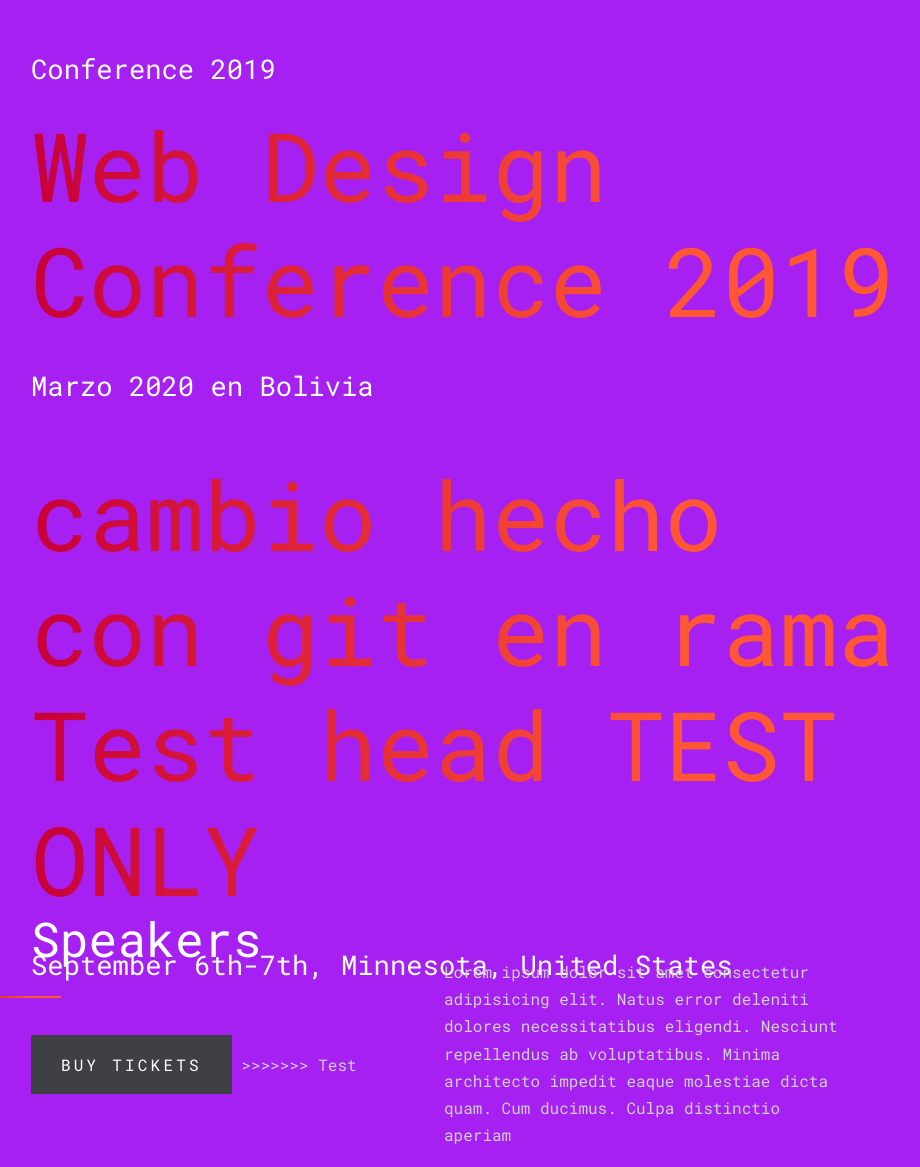
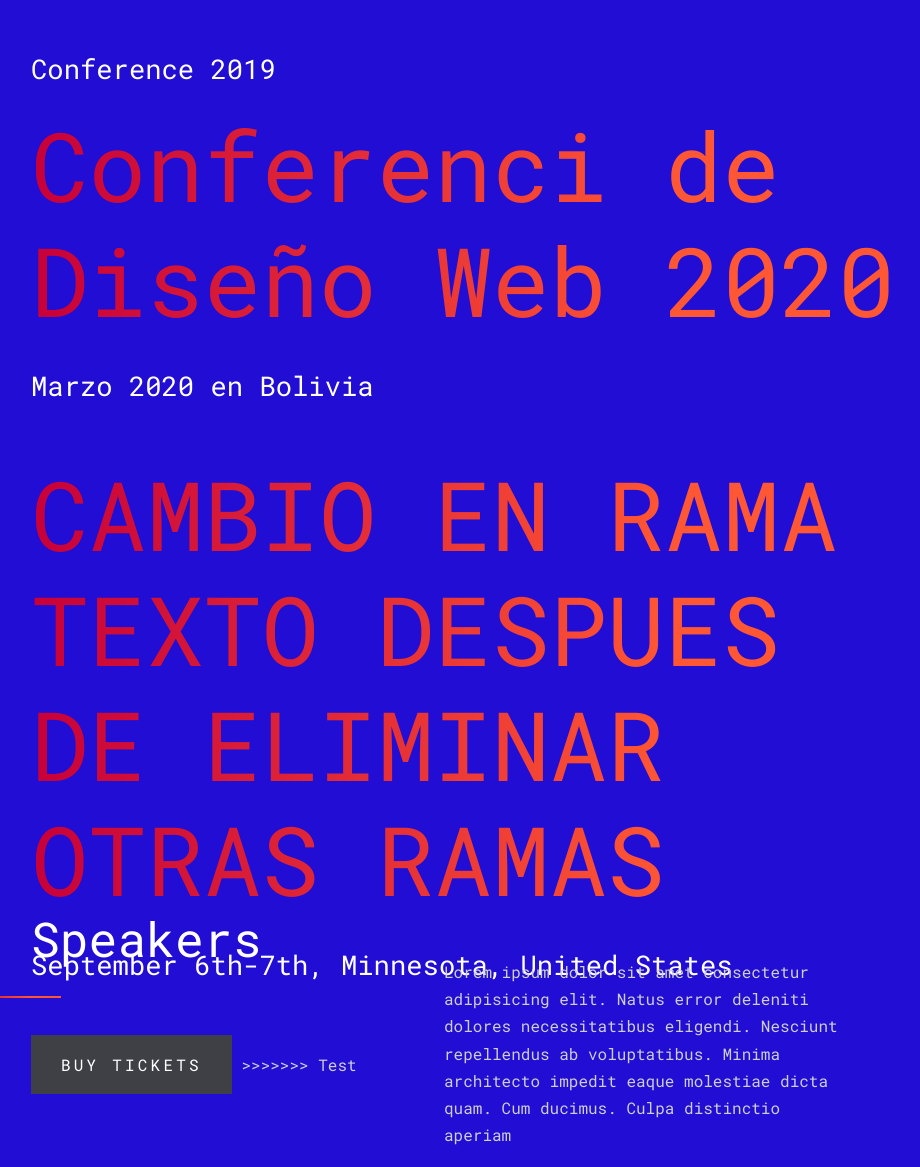
Before and after one commit to mpedraza2020/prueba1, a plain HTML site: page index.html in a window 1280 px wide. Shown: the part 115-1282 px from the top of the page, without its empty margins (54-974 px from the left). Drawn offline with Linux system fonts and the light colour scheme; files whose address does not match are found by name.

Commit message:
fondo azul y texto titulo index

```diff
--- a/css/style.css
+++ b/css/style.css
@@ -5,7 +5,7 @@ body {
     color: #cfcfd1;
     font-weight: 300;
     font-size: 1rem;
-    background: #a520f1;
+    background: #210dd4;
     font-family: "Roboto Mono", -apple-system, BlinkMacSystemFont, "Segoe UI", Roboto, "Helvetica Neue", Arial, sans-serif, "Apple Color Emoji", "Segoe UI Emoji", "Segoe UI Symbol", "Noto Color Emoji";
 }
 
--- a/index.html
+++ b/index.html
@@ -62,9 +62,9 @@
             <div class="row align-items-center">
                 <div class="col-md-10">
                     <span class="d-block mb-3 caption" data-aos="fade-up" data-aos-delay="100">Conference 2019</span>
-                    <h1 class="d-block mb-4" data-aos="fade-up" data-aos-delay="200">Web Design Conference 2019</h1>
+                    <h1 class="d-block mb-4" data-aos="fade-up" data-aos-delay="200">Conferenci de Diseño Web 2020</h1>
                     <span class="d-block mb-5 caption" data-aos="fade-up" data-aos-delay="300">Marzo 2020 en Bolivia</span>
-                    <h1 class="d-block mb-4" data-aos="fade-up" data-aos-delay="200">cambio hecho con git en rama Test head TEST ONLY</h1>
+                    <h1 class="d-block mb-4" data-aos="fade-up" data-aos-delay="200">CAMBIO EN RAMA TEXTO DESPUES DE ELIMINAR OTRAS RAMAS</h1>
                     <span class="d-block mb-5 caption" data-aos="fade-up" data-aos-delay="300">September 6th-7th, Minnesota, United States</span>
                     <a href="#" class="btn-custom" data-aos="fade-up" data-aos-delay="400"><span>Buy Tickets</span></a> >>>>>>> Test
                 </div>
```
